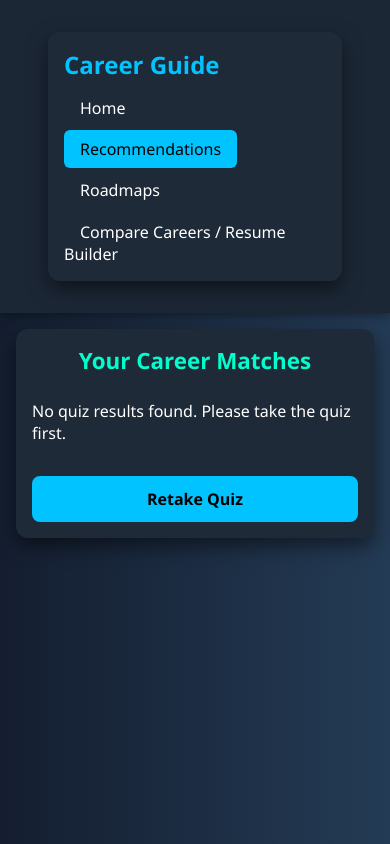
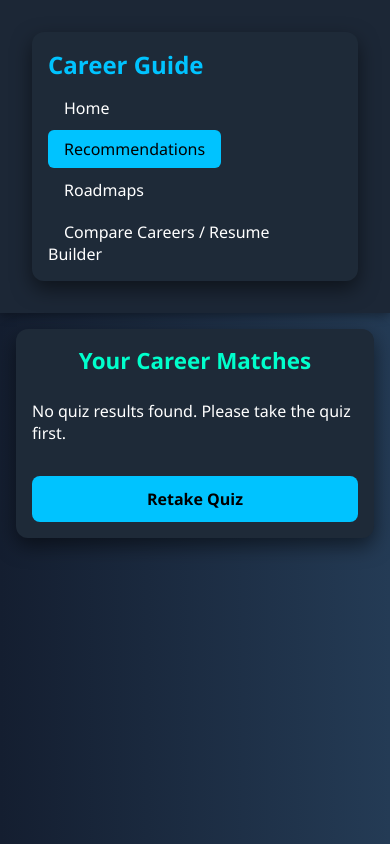
Before and after one commit to Aksdec14/Career_Guidance, a website: page recommendation.html in a window 390 px wide. Drawn offline with Linux system fonts and the light colour scheme.

Commit message:
Update recommendations.css

```diff
--- a/assets/css/recommendations.css
+++ b/assets/css/recommendations.css
@@ -147,7 +147,7 @@ h2 {
   background-color: #01b3e3;
 }
 
-/* Responsive Design */
+/* Tablet Responsive */
 @media (max-width: 768px) {
   .navbar .container {
     flex-direction: column;
@@ -176,12 +176,25 @@ h2 {
   .career-card p {
     font-size: 0.9rem;
   }
+
+  .container {
+    padding: 1.5rem;
+  }
 }
 
+/* Mobile Responsive */
 @media (max-width: 480px) {
   .container {
     padding: 1rem;
     margin: 1rem;
+  }
+
+  .navbar {
+    padding: 1rem;
+  }
+
+  .navbar .logo {
+    font-size: 1.5rem;
   }
 
   h2 {
@@ -205,8 +218,4 @@ h2 {
     text-align: center;
     padding: 0.75rem 1rem;
   }
-
-  .navbar .logo {
-    font-size: 1.5rem;
-  }
 }
```
